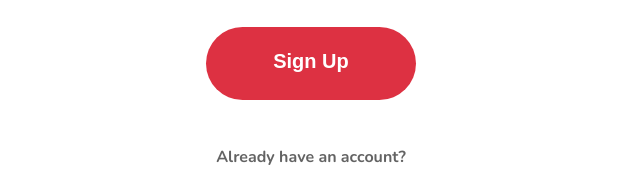
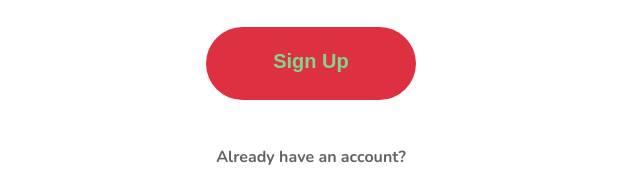
Before and after one commit to Yaholeg/control_task_12, a website: page index.html in a window 1280 px wide. Shown: the part 773-952 px from the top of the page, 0-640 px from the left. Drawn offline with Linux system fonts and the light colour scheme.

Commit message:
changed button text color

```diff
--- a/styles/style.css
+++ b/styles/style.css
@@ -131,7 +131,7 @@ button,
     font-weight: bold;
     font-size: 20px;
     line-height: 27px;
-    color: #FFFFFF;
+    color: #81d58d;
     background: #DD3142;
     border-radius: 40px;
     padding: 21px 22px 25px 22px;
```
